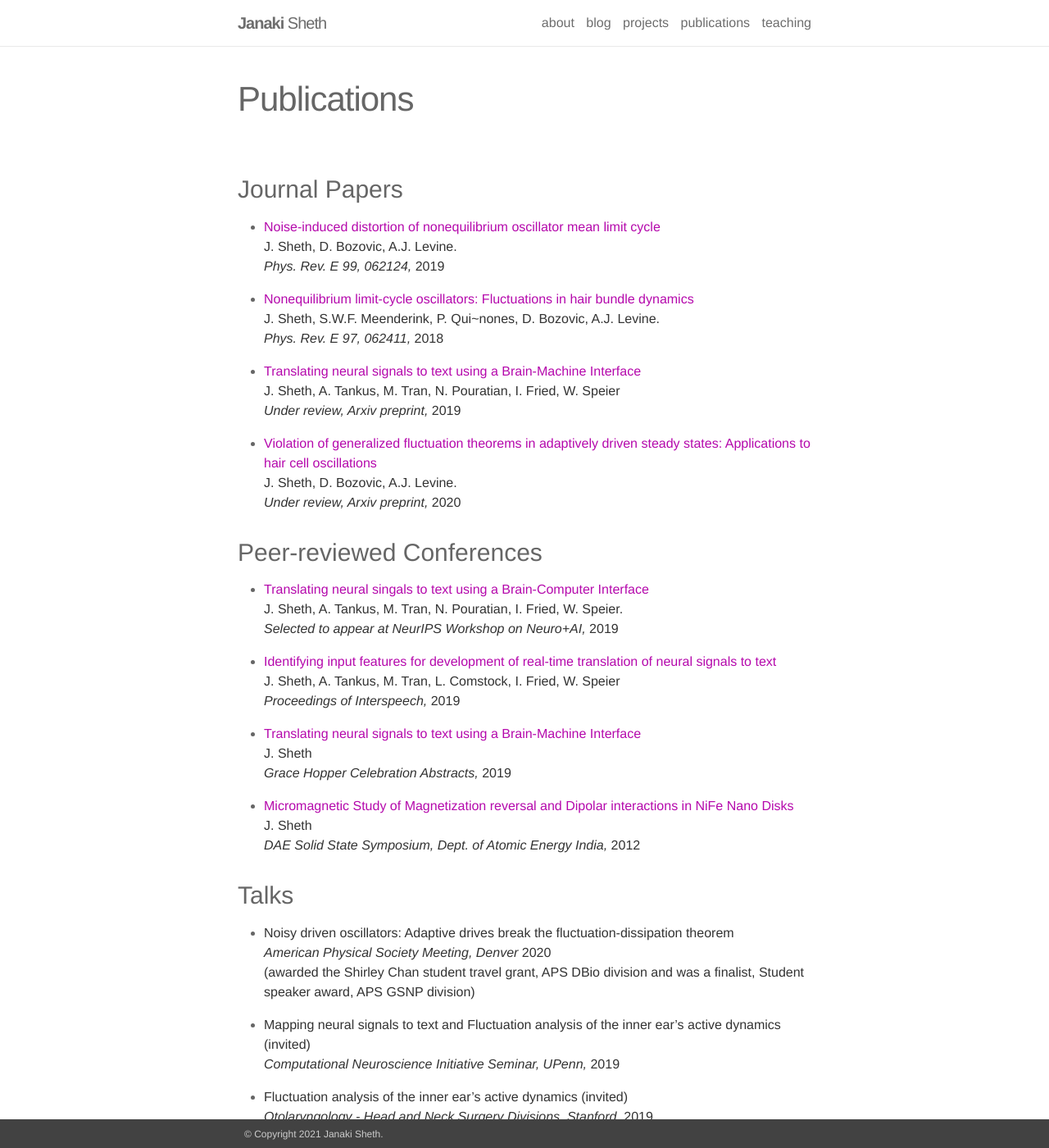
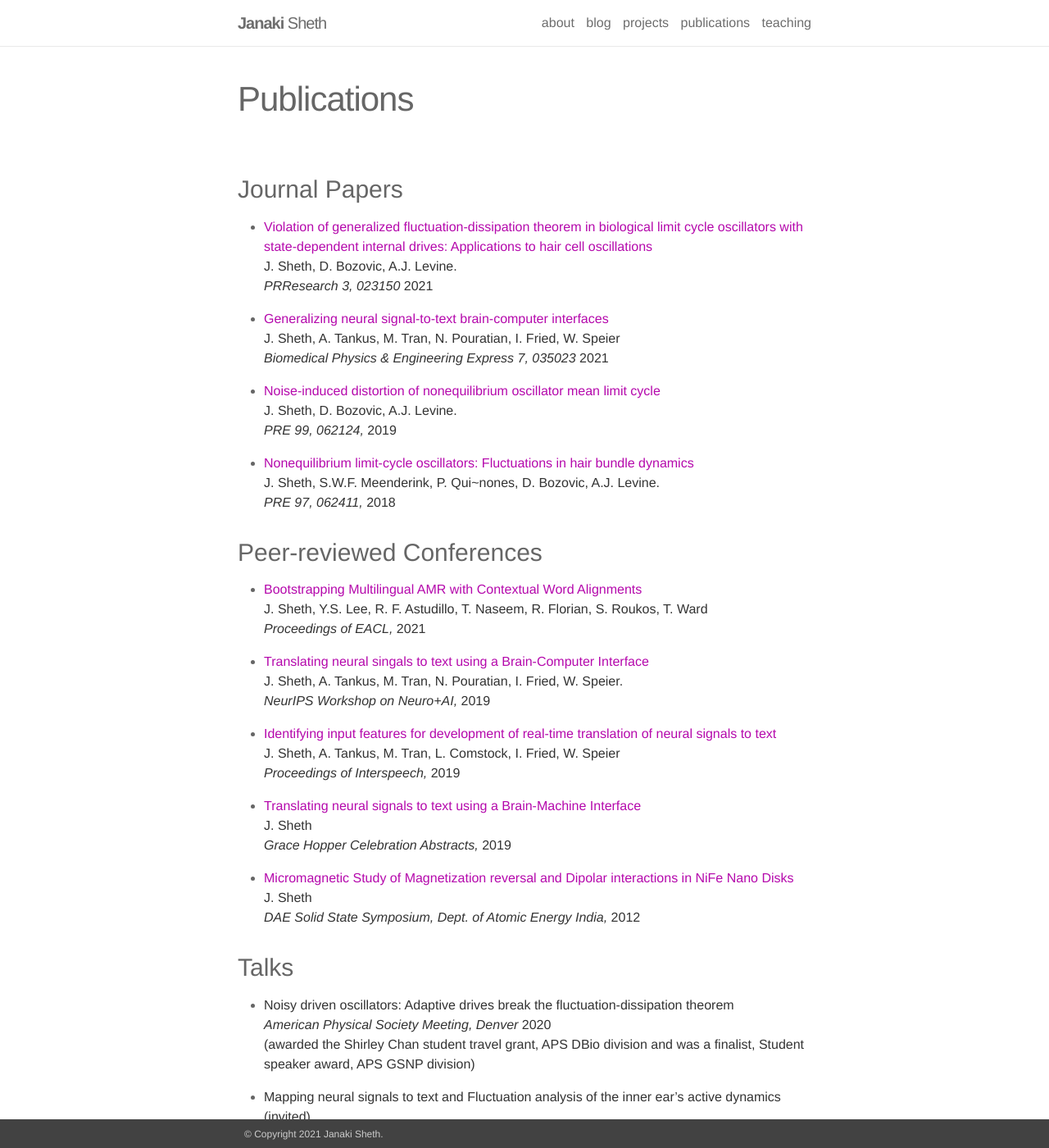
Before and after one commit to JanakiSheth/JanakiSheth.github.io, a Jekyll site: the page built from _pages/publications.md, in a window 1280 px wide and 1400 px high. Shown: the whole window at 82% size. Built offline with Jekyll 4.4.1, drawn with Linux system fonts in a browser that asks for light colours; nearby versions of some CDN libraries.

Commit message:
updates to website

```diff
--- a/_pages/publications.md
+++ b/_pages/publications.md
@@ -6,17 +6,21 @@ title: Publications
 
 ### Journal Papers
 
-* [Noise-induced distortion of nonequilibrium oscillator mean limit cycle](https://journals.aps.org/pre/abstract/10.1103/PhysRevE.99.062124) <br> J. Sheth, D. Bozovic, A.J. Levine. <br>*Phys. Rev. E 99, 062124,* 2019
+* [Violation of generalized fluctuation-dissipation theorem in biological limit cycle oscillators with state-dependent internal drives: Applications to hair cell oscillations](https://journals.aps.org/prresearch/pdf/10.1103/PhysRevResearch.3.023150) <br> 	J. Sheth, D. Bozovic, A.J. Levine. <br> *PRResearch 3, 023150* 2021
+
+* [Generalizing neural signal-to-text brain-computer interfaces](https://iopscience.iop.org/article/10.1088/2057-1976/abf6ab/meta) <br> 	J. Sheth, A. Tankus, M. Tran, N. Pouratian, I. Fried, W. Speier <br> *Biomedical Physics & Engineering Express 7, 035023* 2021
+
+* [Noise-induced distortion of nonequilibrium oscillator mean limit cycle](https://journals.aps.org/pre/abstract/10.1103/PhysRevE.99.062124) <br> J. Sheth, D. Bozovic, A.J. Levine. <br>*PRE 99, 062124,* 2019
 
 * [Nonequilibrium limit-cycle oscillators: Fluctuations in hair bundle
-  dynamics](https://journals.aps.org/pre/abstract/10.1103/PhysRevE.97.062411) <br> 	J. Sheth, S.W.F. Meenderink, P. Qui\~nones, D. Bozovic, A.J. Levine. <br>*Phys. Rev. E 97, 062411,* 2018
+  dynamics](https://journals.aps.org/pre/abstract/10.1103/PhysRevE.97.062411) <br> 	J. Sheth, S.W.F. Meenderink, P. Qui\~nones, D. Bozovic, A.J. Levine. <br>*PRE 97, 062411,* 2018
 
-* [Translating neural signals to text using a Brain-Machine Interface](https://arxiv.org/abs/1907.04265) <br> 	J. Sheth, A. Tankus, M. Tran, N. Pouratian, I. Fried, W. Speier <br> *Under review, Arxiv preprint,* 2019
-
-* [Violation of generalized fluctuation theorems in adaptively driven steady states: Applications to hair cell oscillations](https://arxiv.org/abs/2002.11854) <br> 	J. Sheth, D. Bozovic, A.J. Levine. <br> *Under review, Arxiv preprint,* 2020
 
 ### Peer-reviewed Conferences
-* [Translating neural singals to text using a Brain-Computer Interface](https://openreview.net/pdf?id=B1lj77F88B) <br> J. Sheth, A. Tankus, M. Tran, N. Pouratian, I. Fried, W. Speier. <br>*Selected to appear at NeurIPS Workshop on Neuro+AI,* 2019
+
+* [Bootstrapping Multilingual AMR with Contextual Word Alignments](https://aclanthology.org/2021.eacl-main.30.pdf) <br> J. Sheth, Y.S. Lee, R. F. Astudillo, T. Naseem, R. Florian, S. Roukos, T. Ward <br>*Proceedings of EACL,* 2021
+
+* [Translating neural singals to text using a Brain-Computer Interface](https://openreview.net/pdf?id=B1lj77F88B) <br> J. Sheth, A. Tankus, M. Tran, N. Pouratian, I. Fried, W. Speier. <br>*NeurIPS Workshop on Neuro+AI,* 2019
 
 * [Identifying input features for development of real-time translation of neural signals to text](https://www.isca-speech.org/archive/Interspeech_2019/pdfs/3092.pdf) <br> J. Sheth, A. Tankus, M. Tran, L. Comstock, I. Fried, W. Speier <br>*Proceedings of Interspeech,* 2019
 
```
Also changed, not shown: _pages/about.md (+4 -2 lines), _pages/cv.md (+4 -2 lines).
